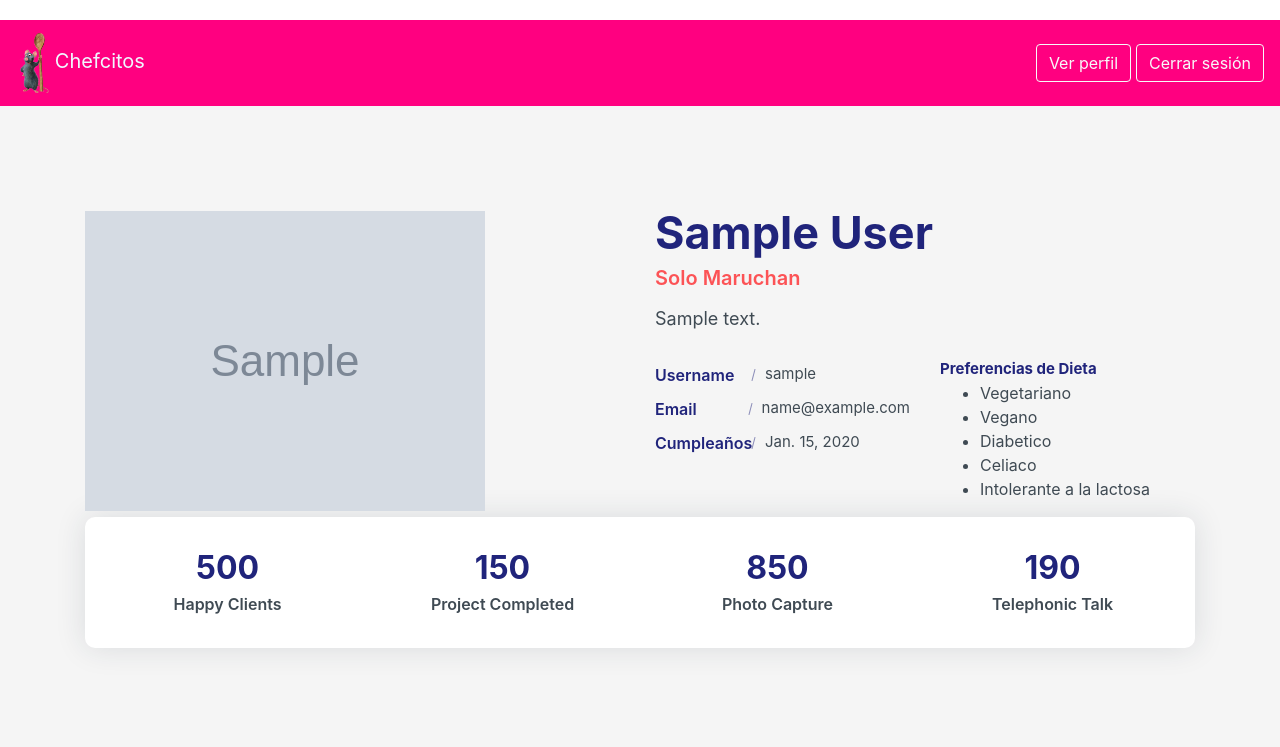
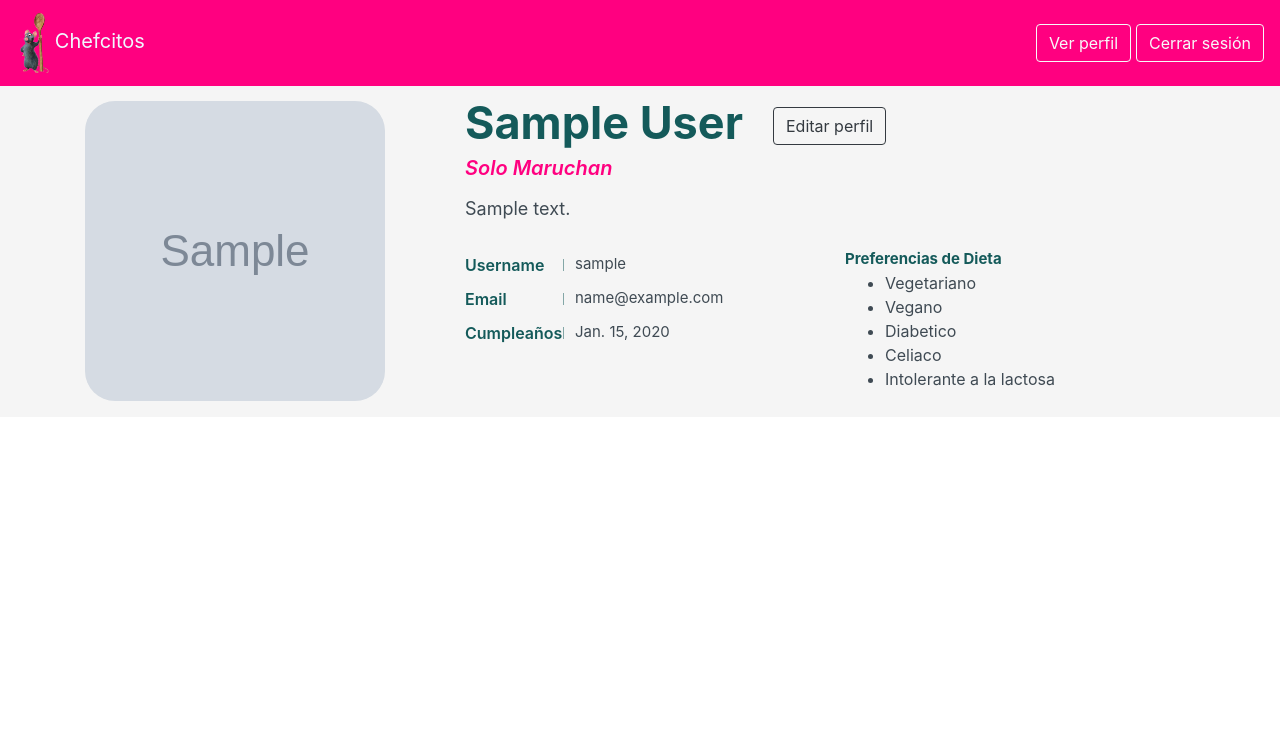
Before and after one commit to DCC-CC4401/Chefcitos, a Django app: page /perfil/ in a window 1280 px wide. Shown: the top 747 px of the page. Run offline with Django 3.2, Linux system fonts and the light colour scheme; a user stored in the database is signed in; tables that the repository leaves empty hold one stand-in row (values such as "Sample post"); grey boxes marked "Sample" are stand-in pictures; some libraries are stand-ins or nearby versions.

Commit message:
Vista de perfil terminada (faltarian detalles esteticos)

```diff
--- a/chefcito/chefcitoapp/models.py
+++ b/chefcito/chefcitoapp/models.py
@@ -11,6 +11,9 @@ class User(AbstractUser):
         unique_together = ['email']
     avatar = models.FileField(upload_to='avatars/',blank=True, null= True)
     experiencias = [('Solo Maruchan','Solo Maruchan'),('Primeros platos','Primeros platos'), ('Cocinero/a/e Amateur','Cocinero/a/e Amateur'),('Chef Profesional','Chef Profesional')]
+    exp = []
+    for i in experiencias:
+        exp.append(i[0])
     experiencia = models.CharField(max_length=100,choices=experiencias)
 
     # elecciones = [(1,'Si'),(0,'No')]
--- a/chefcito/chefcitoapp/static/chefcitoapp/css/style_perfil.css
+++ b/chefcito/chefcitoapp/static/chefcitoapp/css/style_perfil.css
@@ -1,9 +1,8 @@
 body{
     color: #3f4a53;
-    margin-top:20px;
 }
 .section {
-    padding: 100px 0;
+    padding: 10px 0;
     position: relative;
 }
 .gray-bg {
@@ -23,8 +22,21 @@ img {
   font-weight: 700;
   margin: 0 0 6px;
 }
+
+.about-text h4 {
+  font-size: 30px;
+  font-weight: 700;
+  margin: 0 0 6px;
+}
+
 @media (max-width: 767px) {
   .about-text h3 {
+    font-size: 35px;
+  }
+}
+
+@media (max-width: 767px) {
+  .about-text h4 {
     font-size: 35px;
   }
 }
@@ -43,7 +55,7 @@ img {
 }
 .about-text p mark {
   font-weight: 600;
-  color: #20247b;
+  color: #145a5a;
 }
 
 .about-list {
@@ -53,7 +65,7 @@ img {
   padding: 5px 0;
 }
 .about-list label {
-  color: #20247b;
+  color: #145a5a;
   font-weight: 600;
   width: 110px;
   margin: 0;
@@ -67,12 +79,12 @@ img {
   right: 11px;
   width: 1px;
   height: 12px;
-  background: #20247b;
-  -moz-transform: rotate(15deg);
+  background: #145a5a;
+  /*-moz-transform: rotate(15deg);
   -o-transform: rotate(15deg);
   -ms-transform: rotate(15deg);
   -webkit-transform: rotate(15deg);
-  transform: rotate(15deg);
+  transform: rotate(15deg);*/
   margin: auto;
   opacity: 0.5;
 }
@@ -116,8 +128,40 @@ mark {
     color: currentColor;
 }
 .theme-color {
-    color: #fc5356;
+    color: #ff0080;
 }
 .dark-color {
-    color: #20247b;
+    color: #145a5a;
 }
+
+.fotoperfil-edit {
+  object-fit: cover;
+  width: 120px;
+  height: 120px;
+  border-radius: 10%;
+  border-color: lightgray;
+  border-style: none;
+}
+
+.custom-file-input ~ .custom-file-label::after {
+  content: "Examinar";
+}
+
+.form-group span {
+  display: none;
+  font-size:10pt;
+  color: red;
+}
+.custom-file span {
+display: none;
+font-size:10pt;
+color: red;
+}
+.fotoperfil {
+  object-fit: cover;
+  width: 300px;
+  height: 300px;
+  border-radius: 10%;
+  border-color: lightgray;
+  border-style: none;
+}
--- a/chefcito/chefcitoapp/templates/chefcitoapp/perfil.html
+++ b/chefcito/chefcitoapp/templates/chefcitoapp/perfil.html
@@ -3,14 +3,22 @@
 {% block title %} Perfil {% endblock %}
 
 {%block content %}
-
+{% load static %}
 <section class="section about-section gray-bg" id="about">
     <div class="container">
         <div class="row align-items-center flex-row-reverse">
-            <div class="col-lg-6">
+            <div class="col-lg-8">
                 <div class="about-text go-to">
-                    <h3 class="dark-color">{{ form.first_name }} {{ form.last_name }}</h3> <!-- aqui podriamos poner el nombre de la persona con su usuario entre parentesis -->
-                    <h6 class="theme-color lead">{{ form.experiencia }}</h6> <!-- aqui su nivel de experiencia -->
+                    <div class="row" style="vertical-align: middle;">
+                        <div class="col" style="max-width: max-content;">
+                            <h3 class="dark-color" style="align-self: flex-end;">{{ form.first_name }} {{ form.last_name }}</h3>
+                        </div>
+
+                        <div class="col" style="max-width: max-content; align-self: center;">
+                            <a href="{% url 'editar_perfil' %}" class="btn btn-outline-dark">Editar perfil</a>
+                        </div>
+                    </div>
+                    <h6 class="theme-color lead"><i>{{ form.experiencia }}</i></h6> <!-- aqui su nivel de experiencia -->
                     <p>{{ form.descripcion }}</p>
                     <div class="row about-list">
                         <div class="col-md-6">
@@ -57,40 +65,18 @@
                     </div>
                 </div>
             </div>
-            <div class="col-lg-6">
+            <div class="col-lg-4" style="width: 410px;">
                 <div class="about-avatar">
-                    <img src="{{form.avatar}}" title="" alt="">
+                    {% if user.avatar %}
+                        <img src="{{user.avatar.url}}" class="fotoperfil">
+                    {% else %}
+                        <img src="{% static 'chefcitoapp/logo.png' %}" class="fotoperfil">
+                    {% endif %}
                 </div>
             </div>
         </div>
-        <div class="counter">
-            <div class="row">
-                <div class="col-6 col-lg-3">
-                    <div class="count-data text-center">
-                        <h6 class="count h2" data-to="500" data-speed="500">500</h6>
-                        <p class="m-0px font-w-600">Happy Clients</p>
-                    </div>
-                </div>
-                <div class="col-6 col-lg-3">
-                    <div class="count-data text-center">
-                        <h6 class="count h2" data-to="150" data-speed="150">150</h6>
-                        <p class="m-0px font-w-600">Project Completed</p>
-                    </div>
-                </div>
-                <div class="col-6 col-lg-3">
-                    <div class="count-data text-center">
-                        <h6 class="count h2" data-to="850" data-speed="850">850</h6>
-                        <p class="m-0px font-w-600">Photo Capture</p>
-                    </div>
-                </div>
-                <div class="col-6 col-lg-3">
-                    <div class="count-data text-center">
-                        <h6 class="count h2" data-to="190" data-speed="190">190</h6>
-                        <p class="m-0px font-w-600">Telephonic Talk</p>
-                    </div>
-                </div>
-            </div>
-        </div>
+
+
     </div>
 </section>
 
```
Also changed, not shown: chefcito/chefcito/settings.py (+11 -1 lines).
